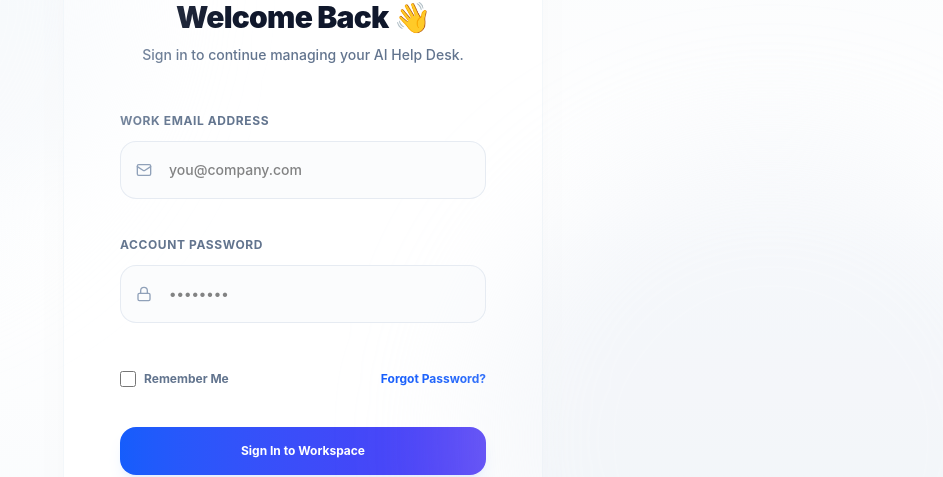
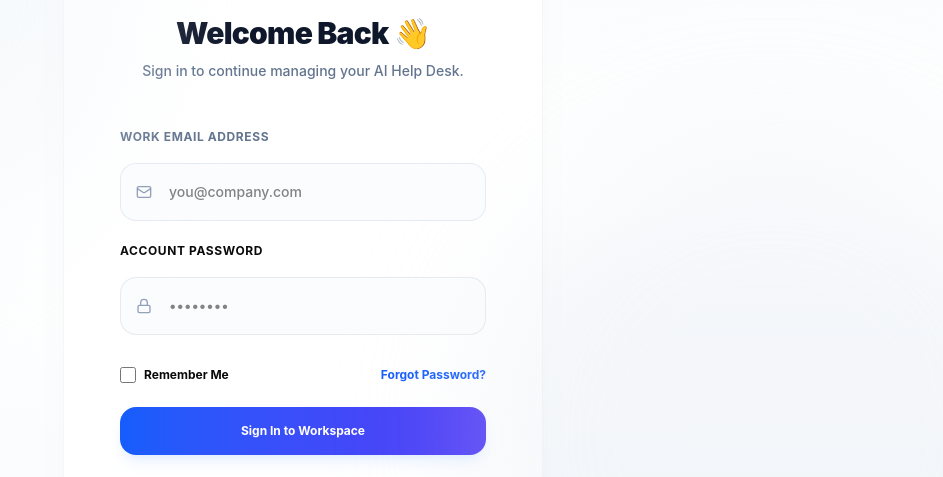
Before and after one commit to sirvibharat10/Helpdesk, a React (Vite) app in the folder frontend/: page /login in a window 1280 px wide. Shown: the part 229-706 px from the top of the page, without its empty margins (337-1280 px from the left). Built offline with nearby package versions, Linux system fonts and the light colour scheme; no server answers.

Commit message:
Calibrate Sign In form spacing to 20-24px and increase vertical padding

```diff
--- a/frontend/src/pages/LoginPage.tsx
+++ b/frontend/src/pages/LoginPage.tsx
@@ -66,7 +66,7 @@ const LoginPage: React.FC = () => {
 
       {/* Centered Login Card Area */}
       <div className="w-full max-w-[480px] my-auto py-12">
-        <div className="bg-white rounded-[32px] shadow-[0_25px_60px_-15px_rgba(0,0,0,0.03)] border border-slate-100/80 py-16 px-12 md:px-14 space-y-12 transition-all duration-300">
+        <div className="bg-white rounded-[32px] shadow-[0_25px_60px_-15px_rgba(0,0,0,0.03)] border border-slate-100/80 py-20 px-12 md:px-14 space-y-12 transition-all duration-300">
 
           {/* Header */}
           <div className="text-center space-y-5">
@@ -81,7 +81,7 @@ const LoginPage: React.FC = () => {
           </div>
 
           {/* Form */}
-          <form noValidate onSubmit={handleSubmit(handleLogin)} className="space-y-10">
+          <form noValidate onSubmit={handleSubmit(handleLogin)} className="space-y-6">
             {error && (
               <div className="p-4 bg-red-50 text-red-700 rounded-2xl text-xs font-semibold border border-red-100/60 leading-normal animate-shake">
                 ⚠️ {error}
@@ -89,7 +89,7 @@ const LoginPage: React.FC = () => {
             )}
 
             {/* Email field */}
-            <div className="space-y-3.5">
+            <div className="space-y-5">
               <label className="block text-xs font-bold text-slate-500 uppercase tracking-wider leading-none">
                 Work Email Address
               </label>
@@ -114,8 +114,8 @@ const LoginPage: React.FC = () => {
             </div>
 
             {/* Password field */}
-            <div className="space-y-3.5">
-              <label className="block text-xs font-bold text-slate-500 uppercase tracking-wider leading-none">
+            <div className="space-y-5">
+              <label className="block text-xs font-bold text-slate-505 uppercase tracking-wider leading-none">
                 Account Password
               </label>
               <div className="relative group">
@@ -139,7 +139,7 @@ const LoginPage: React.FC = () => {
             </div>
 
             {/* Remember Me & Forgot Password */}
-            <div className="flex justify-between items-center text-xs font-bold text-slate-500 pt-2">
+            <div className="flex justify-between items-center text-xs font-bold text-slate-505 pt-2">
               <label className="flex items-center gap-2 cursor-pointer select-none">
                 <input
                   type="checkbox"
```
